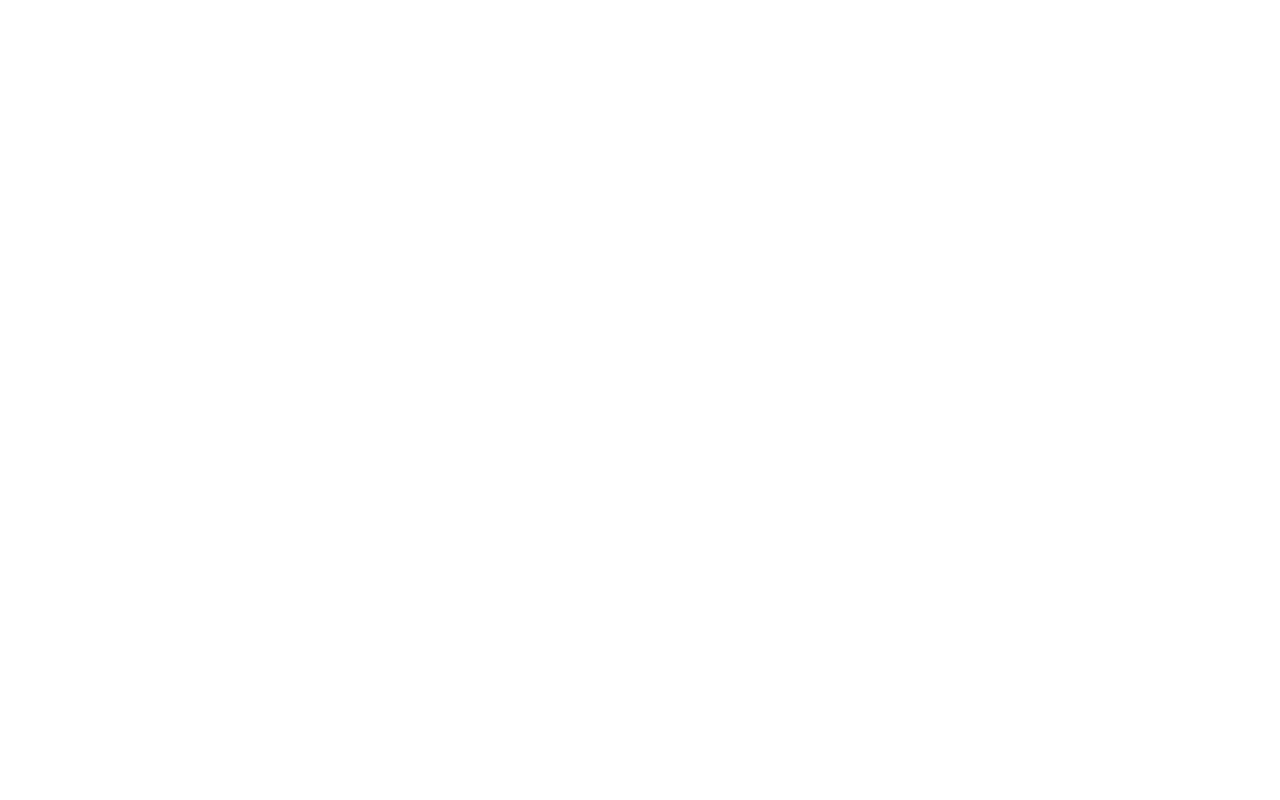
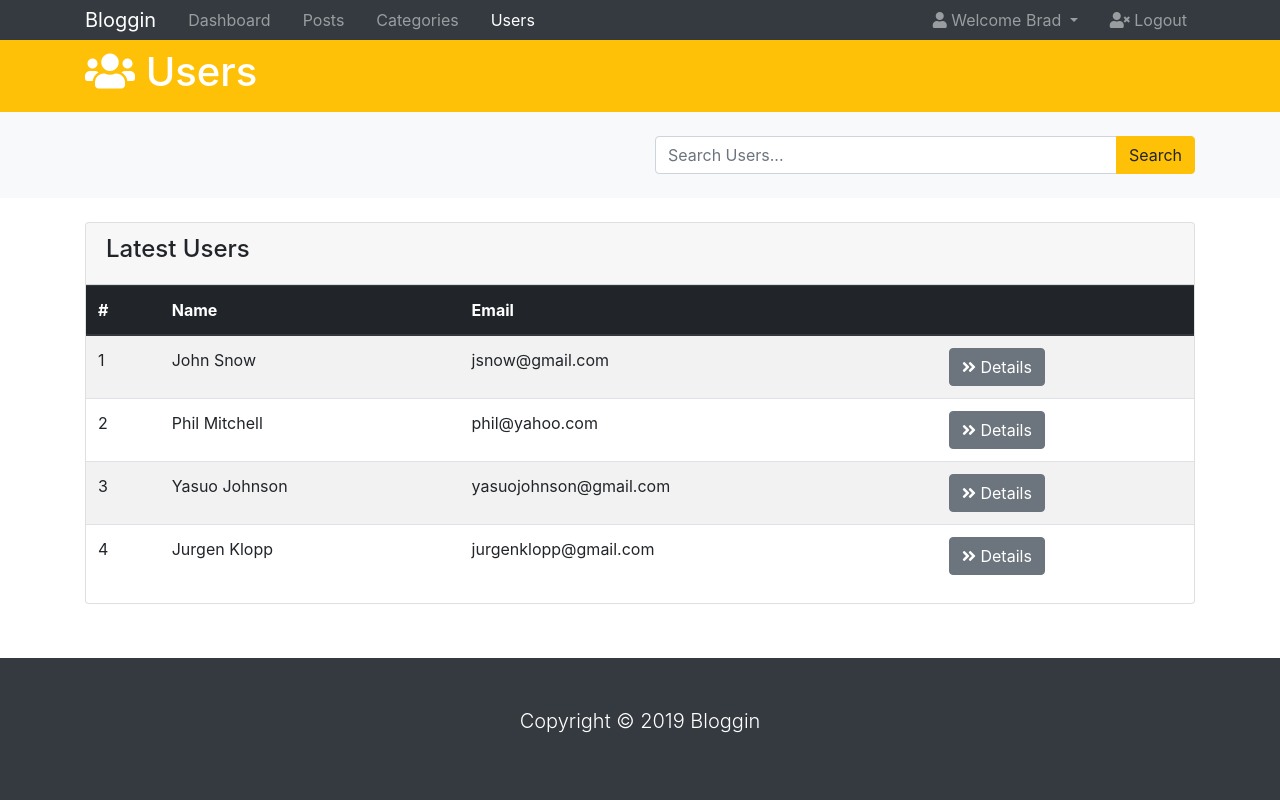
Before and after one commit to jasdosanjh/Bloggin, a plain HTML site: page users.html in a window 1280 px wide. Drawn offline with nearby package versions, Linux system fonts and the light colour scheme.

Commit message:
Created users page

```diff
--- a/users.html
+++ b/users.html
@@ -0,0 +1,174 @@
+<!DOCTYPE html>
+<html lang="en">
+<head>
+  <meta charset="UTF-8">
+  <meta name="viewport" content="width=device-width, initial-scale=1.0">
+  <meta http-equiv="X-UA-Compatible" content="ie=edge">
+  <link rel="stylesheet" href="https://use.fontawesome.com/releases/v5.0.13/css/all.css" integrity="sha384-DNOHZ68U8hZfKXOrtjWvjxusGo9WQnrNx2sqG0tfsghAvtVlRW3tvkXWZh58N9jp"
+    crossorigin="anonymous">
+  <link rel="stylesheet" href="https://stackpath.bootstrapcdn.com/bootstrap/4.1.1/css/bootstrap.min.css" integrity="sha384-WskhaSGFgHYWDcbwN70/dfYBj47jz9qbsMId/iRN3ewGhXQFZCSftd1LZCfmhktB"
+    crossorigin="anonymous">
+  <link rel="stylesheet" href="css/style.css">
+  <title>Bloggin</title>
+</head>
+<body>
+  <nav class="navbar navbar-expand-sm navbar-dark bg-dark p-0">
+    <div class="container">
+      <a href="index.html" class="navbar-brand">Bloggin</a>
+      <button class="navbar-toggler" data-toggle="collapse" data-target="#navbarCollapse">
+        <span class="navbar-toggler-icon"></span>
+      </button>
+      <div class="collapse navbar-collapse" id="navbarCollapse">
+        <ul class="navbar-nav">
+          <li class="nav-item px-2">
+            <a href="index.html" class="nav-link">Dashboard</a>
+          </li>
+          <li class="nav-item px-2">
+            <a href="posts.html" class="nav-link">Posts</a>
+          </li>
+          <li class="nav-item px-2">
+            <a href="categories.html" class="nav-link">Categories</a>
+          </li>
+          <li class="nav-item px-2">
+            <a href="users.html" class="nav-link active">Users</a>
+          </li>
+        </ul>
+        <ul class="navbar-nav ml-auto">
+          <li class="nav-item dropdown mr-3">
+            <a href="#" class="nav-link dropdown-toggle" data-toggle="dropdown">
+              <i class="fas fa-user"></i> Welcome Brad
+            </a>
+            <div class="dropdown-menu">
+              <a href="profile.html" class="dropdown-item">
+                <i class="fas fa-user-circle"></i> Profile
+              </a>
+              <a href="settings.html" class="dropdown-item">
+                <i class="fas fa-cog"></i> Settings
+              </a>
+            </div>
+          </li>
+          <li class="nav-item">
+            <a href="login.html" class="nav-link">
+              <i class="fas fa-user-times"></i> Logout
+            </a>
+          </li>
+        </ul>
+      </div>
+    </div>
+  </nav>
+  <!-- HEADER -->
+  <header id="main-header" class="py-2 bg-warning text-white">
+    <div class="container">
+      <div class="row">
+        <div class="col-md-6">
+          <h1>
+            <i class="fas fa-users"></i> Users</h1>
+        </div>
+      </div>
+    </div>
+  </header>
+  <!-- Search -->
+  <section id="search" class="py-4 mb-4 bg-light">
+    <div class="container">
+      <div class="row">
+        <div class="col-md-6 ml-auto">
+          <div class="input-group">
+            <input type="text" class="form-control" placeholder="Search Users...">
+            <div class="input-group-append">
+              <button class="btn btn-warning">Search</button>
+            </div>
+          </div>
+        </div>
+      </div>
+    </div>
+  </section>
+  <!-- Users -->
+  <section id="users">
+    <div class="container">
+      <div class="row">
+        <div class="col">
+          <div class="card">
+            <div class="card-header">
+              <h4>Latest Users</h4>
+            </div>
+            <table class="table table-striped">
+              <thead class="thead-dark">
+                <tr>
+                  <th>#</th>
+                  <th>Name</th>
+                  <th>Email</th>
+                  <th></th>
+                </tr>
+              </thead>
+              <tbody>
+                <tr>
+                  <td>1</td>
+                  <td>John Snow</td>
+                  <td>jsnow@gmail.com</td>
+                  <td>
+                    <a href="details.html" class="btn btn-secondary">
+                      <i class="fas fa-angle-double-right"></i> Details
+                    </a>
+                  </td>
+                </tr>
+                <tr>
+                  <td>2</td>
+                  <td>Phil Mitchell</td>
+                  <td>phil@yahoo.com</td>
+                  <td>
+                    <a href="details.html" class="btn btn-secondary">
+                      <i class="fas fa-angle-double-right"></i> Details
+                    </a>
+                  </td>
+                </tr>
+                <tr>
+                  <td>3</td>
+                  <td>Yasuo Johnson</td>
+                  <td>yasuojohnson@gmail.com</td>
+                  <td>
+                    <a href="details.html" class="btn btn-secondary">
+                      <i class="fas fa-angle-double-right"></i> Details
+                    </a>
+                  </td>
+                </tr>
+                <tr>
+                  <td>4</td>
+                  <td>Jurgen Klopp</td>
+                  <td>jurgenklopp@gmail.com</td>
+                  <td>
+                    <a href="details.html" class="btn btn-secondary">
+                      <i class="fas fa-angle-double-right"></i> Details
+                    </a>
+                  </td>
+                </tr>
+              </tbody>
+            </table>
+          </div>
+        </div>
+      </div>
+    </div>
+  </section>
+  <!-- Footer -->
+  <footer id="main-footer" class="bg-dark text-white mt-5 p-5">
+    <div class="container">
+      <div class="row">
+        <div class="col">
+          <p class="lead text-center">
+            Copyright &copy;
+            <span id="year"></span>
+            Bloggin
+          </p>
+        </div>
+      </div>
+    </div>
+  </footer>
+  <!-- Script Files -->
+  <script src="http://code.jquery.com/jquery-3.3.1.min.js" integrity="sha256-FgpCb/KJQlLNfOu91ta32o/NMZxltwRo8QtmkMRdAu8="
+    crossorigin="anonymous"></script>
+  <script src="https://cdnjs.cloudflare.com/ajax/libs/popper.js/1.14.3/umd/popper.min.js" integrity="sha384-ZMP7rVo3mIykV+2+9J3UJ46jBk0WLaUAdn689aCwoqbBJiSnjAK/l8WvCWPIPm49"
+    crossorigin="anonymous"></script>
+  <script src="https://stackpath.bootstrapcdn.com/bootstrap/4.1.1/js/bootstrap.min.js" integrity="sha384-smHYKdLADwkXOn1EmN1qk/HfnUcbVRZyYmZ4qpPea6sjB/pTJ0euyQp0Mk8ck+5T"
+    crossorigin="anonymous"></script>
+    <script src="js/app.js"></script>
+</body>
+</html>
```
Also changed, not shown: categories.html (+2 -1 lines).
